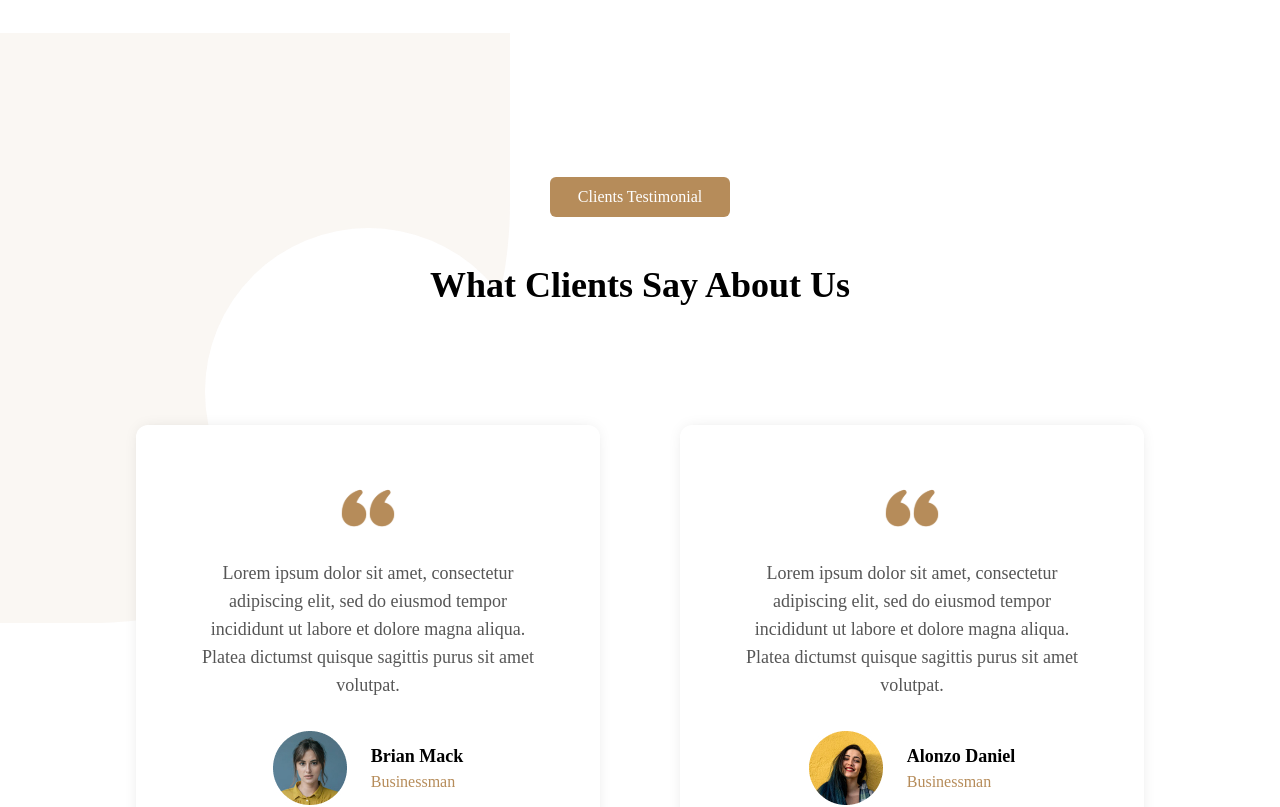
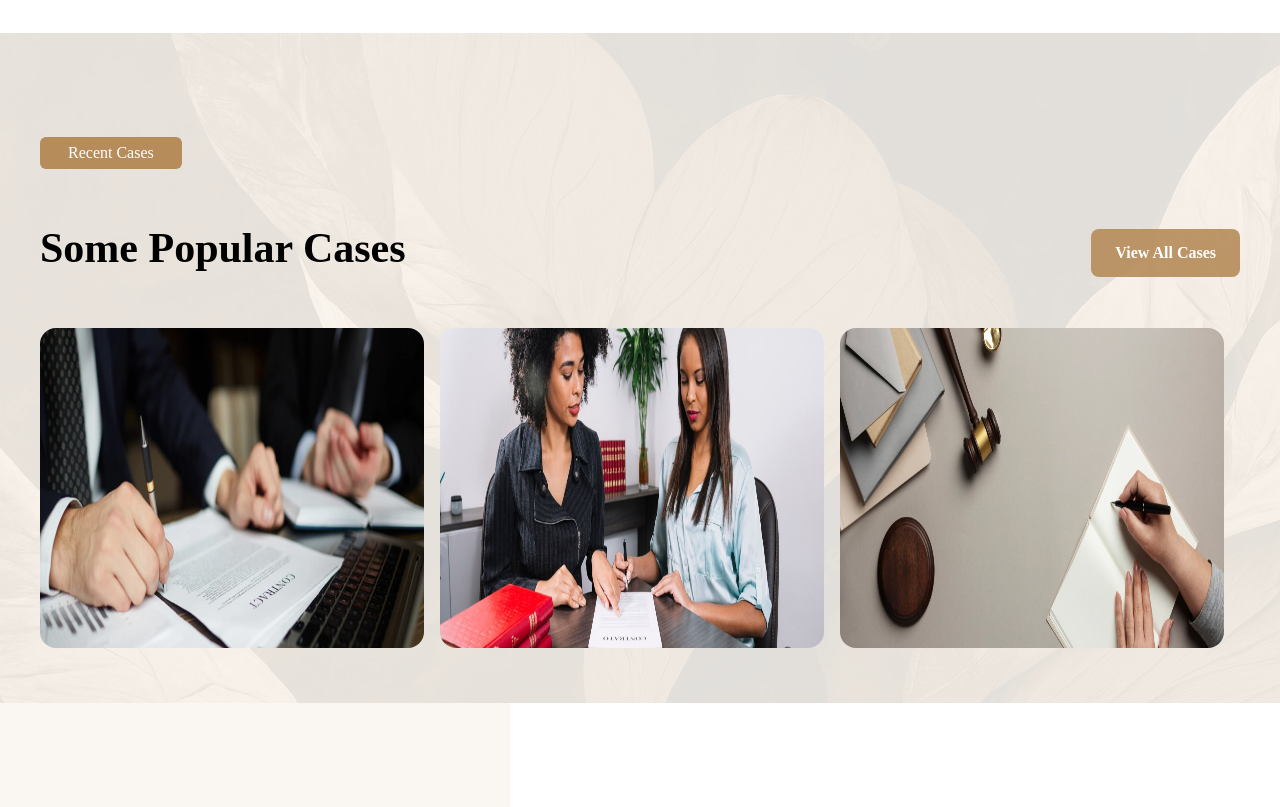
Before and after one commit to dm-mensavi/aawans-zaptek, a React (Create React App) app: page / in a window 1280 px wide. Shown: the part 3880-4687 px from the top of the page. Built offline with nearby package versions, Linux system fonts and the light colour scheme.

Commit message:
Add cases slide

```diff
--- /dev/null
+++ b/src/Pages/Home/CasesSlider.js
@@ -0,0 +1,90 @@
+import React from "react";
+import { motion } from "framer-motion";
+import { casesStyles } from "../../Styles/HeaderStyle";
+import { fadeIn, flipX } from "../../variants";
+import { Link } from "react-router-dom";
+import { caseData } from "../Cases/CasesData";
+import { Swiper, SwiperSlide } from "swiper/react";
+
+// Import Swiper styles
+import "swiper/css";
+import "swiper/css/navigation";
+import "../../Styles/Cases.css";
+// import required modules
+import { Navigation, Pagination, A11y } from "swiper/modules";
+
+function CasesSlider() {
+	return (
+		<div style={casesStyles} className="bg-opacity-5">
+			<div className="bg-[#f9f7f3] w-full h-full bg-opacity-90 px-5 sm:px-10">
+				{/* content */}
+				<div className="flex pt-16 justify-left flex-col">
+					<motion.h2
+						variants={fadeIn("up", 0.5, 0)}
+						initial="offscreen"
+						whileInView="onscreen"
+						viewport={{ once: true, amount: 0 }}
+						className="px-7 w-max py-1 bg-primary inline-block text-white rounded-md my-10">
+						Recent Cases
+					</motion.h2>
+					<motion.div
+						variants={fadeIn("up", 0.5, 0)}
+						initial="offscreen"
+						whileInView="onscreen"
+						viewport={{ once: true, amount: 0 }}
+						className="flex flex-col sm:flex-row space-y-5 mb-10 items-left justify-between">
+						<h2 className="h3 md:h2 ">Some Popular Cases</h2>
+
+						<Link to="/cases" className="btn-primary">
+							View All Cases
+						</Link>
+					</motion.div>
+
+					<Swiper
+						slidesPerView={1}
+						breakpoints={{
+							520: {
+								slidesPerView: 2,
+							},
+							1000: {
+								slidesPerView: 3,
+							},
+						}}
+						navigation={true}
+						loop={true}
+						modules={[Navigation, Pagination, A11y]}
+						className="flex w-full h-full ">
+						{caseData.map((cases) => (
+              <SwiperSlide>
+							<motion.div
+								variants={flipX()}
+								initial="offscreen"
+								whileInView="onscreen"
+								viewport={{ once: true, amount: 0 }}
+								className="relative card-container">
+								<img
+									src={cases.image}
+									alt={cases.title}
+									className="w-full lg:w-96 rounded-2xl h-80"
+								/>
+								<Link
+									to={`/cases/${cases.id}`}
+									className="text-container text-center rounded-3xl pb-20">
+									<p className="text-white font-serif font-semibold text-3xl pt-44 header-text">
+										{cases.title}
+									</p>
+									<p className="text-xl mt-3  text-primary subheading-text">
+										{cases.subtitle}
+									</p>
+								</Link>
+							</motion.div>
+              </SwiperSlide>
+						))}
+					</Swiper>
+				</div>
+			</div>
+		</div>
+	);
+}
+
+export default CasesSlider;
--- a/src/Pages/Home/Home.js
+++ b/src/Pages/Home/Home.js
@@ -7,6 +7,7 @@ import OurAttorney from "../About/OurAttorney";
 import BlogSubscription from "../About/BlogSubscription";
 import ClientsTestimonial from "../About/ClientsTestimonial";
 import PracticeAreaSlider from "./PracticeAreaSlider";
+import CasesSlider from "./CasesSlider";
 
 function Home() {
 	const [subForm, setSubForm] = useState({
@@ -31,6 +32,7 @@ function Home() {
 			<AboutUs />
 			<PracticeAreaSlider />
 			<OurAttorney />
+			<CasesSlider />
 			<ClientsTestimonial />
 			<BlogSubscription subForm={subForm} updateForm={updateForm} class={"about-page-body md:px-10 "} />
 		</div>
--- a/src/Pages/Home/PracticeAreaSlider.js
+++ b/src/Pages/Home/PracticeAreaSlider.js
@@ -11,6 +11,7 @@ import { practiceStyles } from "../../Styles/HeaderStyle";
 // Import Swiper styles
 import "swiper/css";
 import "swiper/css/navigation";
+import "../../Styles/practiceslides.css";
 
 // import required modules
 import { Navigation, Pagination, A11y } from "swiper/modules";
--- a/src/Styles/Cases.css
+++ b/src/Styles/Cases.css
@@ -55,3 +55,17 @@
 	opacity: 1;
 	transform: translateY(0);
 }
+
+@tailwind base;
+@tailwind components;
+@tailwind utilities;
+
+@layer base {
+	.swiper-button-next {
+		@apply bg-white !mt-60 !mr-[24%] sm:!mr-[35%] md:!mr-[39%] lg:!mr-[42%] xl:!mr-[43%] p-7 hover:bg-primaryLight cursor-pointer transition-all duration-300  ease-in-out rounded-full mx-3 border-2;
+	}
+
+	.swiper-button-prev {
+		@apply bg-white !mt-60 !ml-[24%] sm:!ml-[35%] md:!ml-[39%] lg:!ml-[42%] xl:!ml-[43%] p-7 hover:bg-primaryLight cursor-pointer transition-all duration-300  ease-in-out rounded-full mx-3 border-2;
+	}
+}
--- a/src/Styles/HeaderStyle.js
+++ b/src/Styles/HeaderStyle.js
@@ -1,6 +1,7 @@
 import leftbg from '../public/breadcrumb-shape-1.png'
 import rightbg from '../public/breadcrumb-shape-2.png'
 import practicebg from '../public/practicearea_dot.svg'
+import casesbg from '../public/cases-background.jpg'
 
 export const sectionStyles = {
   background: `url(${leftbg}), url(${rightbg})`,
@@ -23,3 +24,12 @@ export const practiceStyles = {
   width: '100%',
   height: '600px',
 };
+
+export const casesStyles = {
+  background: `url(${casesbg})`,
+  backgroundColor: "#f9f7f3",
+  backgroundSize: 'auto',
+  backgroundRepeat: 'no-repeat',
+  width: '100%',
+  height: '670px',
+};
--- /dev/null
+++ b/src/Styles/practiceslides.css
@@ -0,0 +1,15 @@
+@tailwind base;
+@tailwind components;
+@tailwind utilities;
+
+
+@layer base {
+
+  .swiper-button-next {
+    @apply bg-white !mt-60 !mr-[24%] sm:!mr-[35%] md:!mr-[39%] lg:!mr-[42%] xl:!mr-[43%] p-7 hover:bg-primaryLight cursor-pointer transition-all duration-300  ease-in-out rounded-full mx-3 border-2
+  }
+
+  .swiper-button-prev {
+    @apply bg-white !mt-60 !ml-[24%] sm:!ml-[35%] md:!ml-[39%] lg:!ml-[42%] xl:!ml-[43%] p-7 hover:bg-primaryLight cursor-pointer transition-all duration-300  ease-in-out rounded-full mx-3 border-2
+  }
+}
--- a/src/index.css
+++ b/src/index.css
@@ -121,11 +121,11 @@ body {
     @apply w-[180px];
   }
 
-  .swiper-button-next {
+  /* .swiper-button-next {
     @apply bg-white !mt-60 !mr-[24%] sm:!mr-[35%] md:!mr-[39%] lg:!mr-[42%] xl:!mr-[43%] p-7 hover:bg-primaryLight cursor-pointer transition-all duration-300  ease-in-out rounded-full mx-3 border-2
   }
 
   .swiper-button-prev {
     @apply bg-white !mt-60 !ml-[24%] sm:!ml-[35%] md:!ml-[39%] lg:!ml-[42%] xl:!ml-[43%] p-7 hover:bg-primaryLight cursor-pointer transition-all duration-300  ease-in-out rounded-full mx-3 border-2
-  }
+  } */
 }
```
Lines whose indentation alone changed are shown as unchanged.
